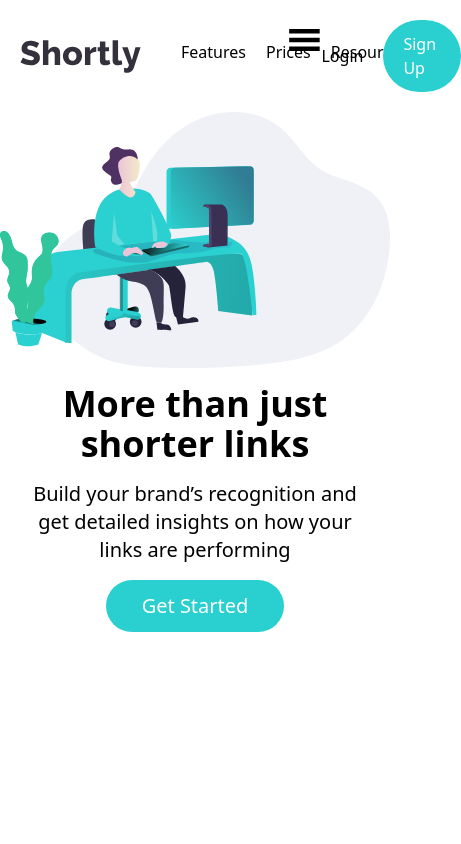
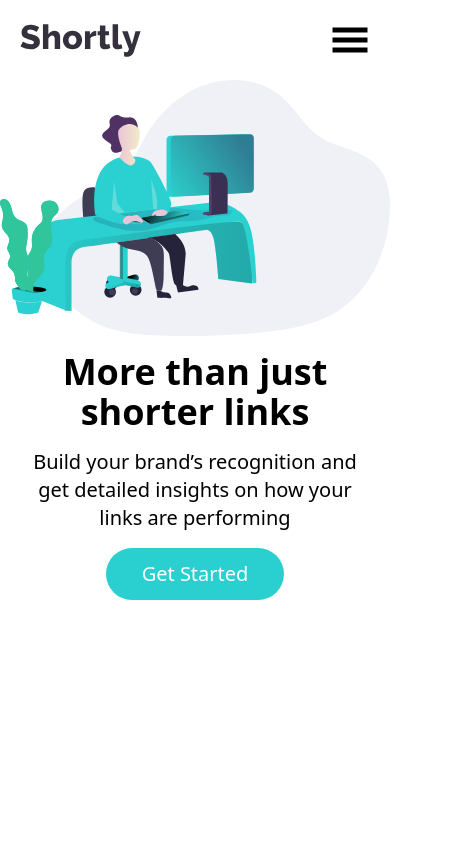
Before and after one commit to whalay/Url-shortening, a React (Vite) app: page / in a window 390 px wide. Shown: the top 844 px of the page, 461 px wide, since content can reach past the window. Built offline with nearby package versions, Linux system fonts and the light colour scheme.

Commit message:
refactor the  nav section

```diff
--- a/src/components/Navbar.jsx
+++ b/src/components/Navbar.jsx
@@ -16,7 +16,7 @@ const Navbar = () => {
     <section className="flex justify-between md:px-20  p-5 items-center">
       <div className="flex gap-10">
         <img src={logo} alt="" />
-        <ul className="flex gap-5">
+        <ul className="hidden md:flex gap-5">
           <li>Features</li>
           <li>Prices</li>
           <li>Resources</li>
@@ -25,7 +25,7 @@ const Navbar = () => {
 
       <div className="flex ">
         <GiHamburgerMenu onClick={navHandler} className="w-10 h-10 md:hidden" />
-        <ul className="flex gap-5 items-center">
+        <ul className="md:flex gap-5 items-center hidden">
           <li>Login</li>
           <li className="bg-Cyan px-5 py-3  font-semi-bold   text-white rounded-full ">Sign Up</li>
         </ul>
```
